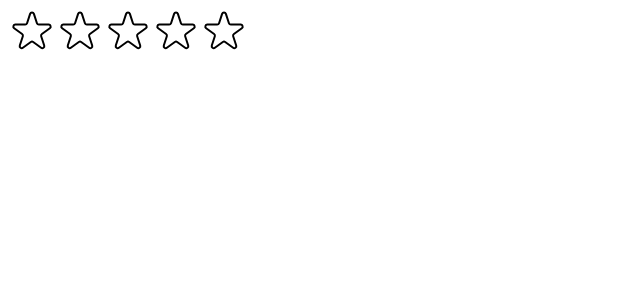
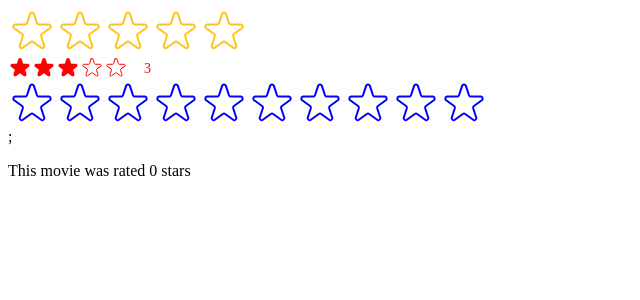
Before and after one commit to estheroluwabuyi/ReactJs-Tutorial, a React (Create React App) app in the folder 06-usepopcorn/: page / in a window 1280 px wide. Shown: the top 300 px of the page, without its empty margins (0-640 px from the left). Built offline with nearby package versions, Linux system fonts and the light colour scheme.

Commit message:
props as a component API

```diff
--- a/06-usepopcorn/src/StarRating.js
+++ b/06-usepopcorn/src/StarRating.js
@@ -10,29 +10,32 @@
   display: "flex",
 };
 
-const textStyle = {
-  lineHeight: "1",
-  margin: "0",
-};
-
-const starStyle = {
-  width: "48px",
-  height: "48px",
-  display: "block",
-  cursor: "pointer",
-};
-
-//we leveraged the power of destructuring in the maxRating prop, we declared 5 as the default value of maxRating
-export default function StarRating({ maxRating = 5 }) {
-  const [rating, setRating] = useState(0);
+export default function StarRating({
+  maxRating = 5,
+  color = "#fcc419",
+  size = "48",
+  className = "",
+  messages = [],
+  defaultRating = 0,
+  onSetRatingHandler,
+}) {
+  const [rating, setRating] = useState(defaultRating);
   const [tempRating, setTempRating] = useState(0);
 
   function handleRating(rating) {
     setRating(rating);
+    onSetRatingHandler(rating);
   }
 
+  const textStyle = {
+    lineHeight: "1",
+    margin: "0",
+    color,
+    fontSize: `${size / 1.7}px`,
+  };
+
   return (
-    <div style={containerStyle}>
+    <div style={containerStyle} className={className}>
       <div style={starContainerStyle}>
         {Array.from({ length: maxRating }, (_, i) => (
           <Star
@@ -41,16 +44,29 @@
             onRate={() => handleRating(i + 1)}
             onHoverIn={() => setTempRating(i + 1)}
             onHoverOut={() => setTempRating(0)}
+            color={color}
+            size={size}
           />
         ))}
       </div>
-      <p style={textStyle}>{tempRating || rating || ""}</p>
+      <p style={textStyle}>
+        {messages.length === maxRating
+          ? messages[tempRating ? tempRating - 1 : rating - 1]
+          : tempRating || rating || ""}
+      </p>
       {/* so if rating is false(or 0),then  p = "" */}
     </div>
   );
 }
 
-function Star({ onRate, full, onHoverIn, onHoverOut }) {
+function Star({ onRate, full, onHoverIn, onHoverOut, color, size }) {
+  const starStyle = {
+    width: `${size}px`,
+    height: `${size}px`,
+    display: "block",
+    cursor: "pointer",
+  };
+
   return (
     <span
       role="button"
@@ -63,8 +79,8 @@
         <svg
           xmlns="http://www.w3.org/2000/svg"
           viewBox="0 0 20 20"
-          fill="#000"
-          stroke="#000"
+          fill={color}
+          stroke={color}
         >
           <path d="M9.049 2.927c.3-.921 1.603-.921 1.902 0l1.07 3.292a1 1 0 00.95.69h3.462c.969 0 1.371 1.24.588 1.81l-2.8 2.034a1 1 0 00-.364 1.118l1.07 3.292c.3.921-.755 1.688-1.54 1.118l-2.8-2.034a1 1 0 00-1.175 0l-2.8 2.034c-.784.57-1.838-.197-1.539-1.118l1.07-3.292a1 1 0 00-.364-1.118L2.98 8.72c-.783-.57-.38-1.81.588-1.81h3.461a1 1 0 00.951-.69l1.07-3.292z" />
         </svg>
@@ -73,7 +89,7 @@
           xmlns="http://www.w3.org/2000/svg"
           fill="none"
           viewBox="0 0 24 24"
-          stroke="#000"
+          stroke={color}
         >
           <path
             strokeLinecap="round"
--- a/06-usepopcorn/src/index.js
+++ b/06-usepopcorn/src/index.js
@@ -1,15 +1,35 @@
-import React from "react";
+import React, { useState } from "react";
 import ReactDOM from "react-dom/client";
 // import "./index.css";
 // import App from "./App";
 import StarRating from "./StarRating";
 
+function Test() {
+  const [movieRating, setMovieRating] = useState(0);
+  return (
+    <div>
+      <StarRating
+        color="blue"
+        maxRating={10}
+        onSetRatingHandler={setMovieRating}
+      />
+      ;<p>This movie was rated {movieRating} stars</p>
+    </div>
+  );
+}
+
 const root = ReactDOM.createRoot(document.getElementById("root"));
 root.render(
   <React.StrictMode>
     {/* <App /> */}
-    <StarRating maxRating={5} />
+    <StarRating
+      maxRating={5}
+      messages={["Terrible", "Bad", "Okay", "Good", "Amazing"]}
+    />
+    <StarRating size={24} color="red" className="test" defaultRating={3} />
     {/* <StarRating maxRating={10} />
     <StarRating /> */}
+
+    <Test />
   </React.StrictMode>
 );
```
